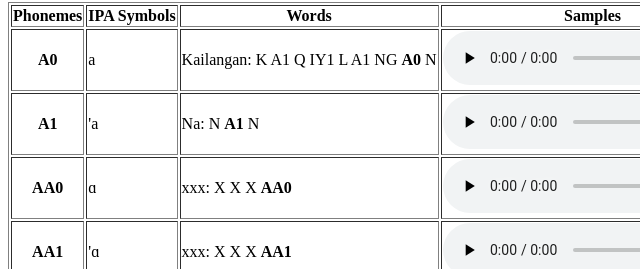
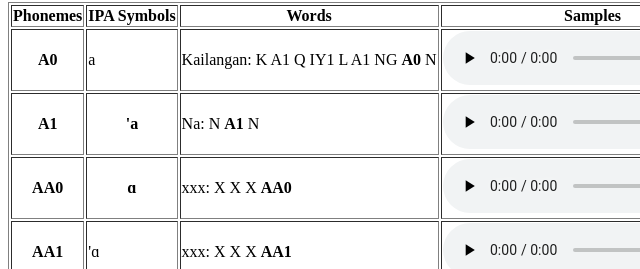
Before and after one commit to laluarif93/Taglish-phoneme, a plain HTML site: page index.html in a window 1280 px wide. Shown: the part 366-635 px from the top of the page, 0-640 px from the left. Drawn offline with Linux system fonts and the light colour scheme.

Commit message:
Update index.html

```diff
--- a/index.html
+++ b/index.html
@@ -38,13 +38,13 @@
           </tr>
           <tr>
             <th>A1</th>
-            <td> 'a </td>
+            <th> 'a </th>
             <td> Na: N <b>A1</b> N</td>
             <td><audio controls preload="none"><source src="wavs/vc_2836_2836.wav"></audio></td>
           </tr>
           <tr>
             <th>AA0</th>
-            <td> ɑ </td>
+            <th> ɑ </th>
             <td> xxx: X X X <b>AA0</b> </td>
             <td><audio controls preload="none"><source src="wavs/vc_2836_2836.wav"></audio></td>
           </tr>
```
